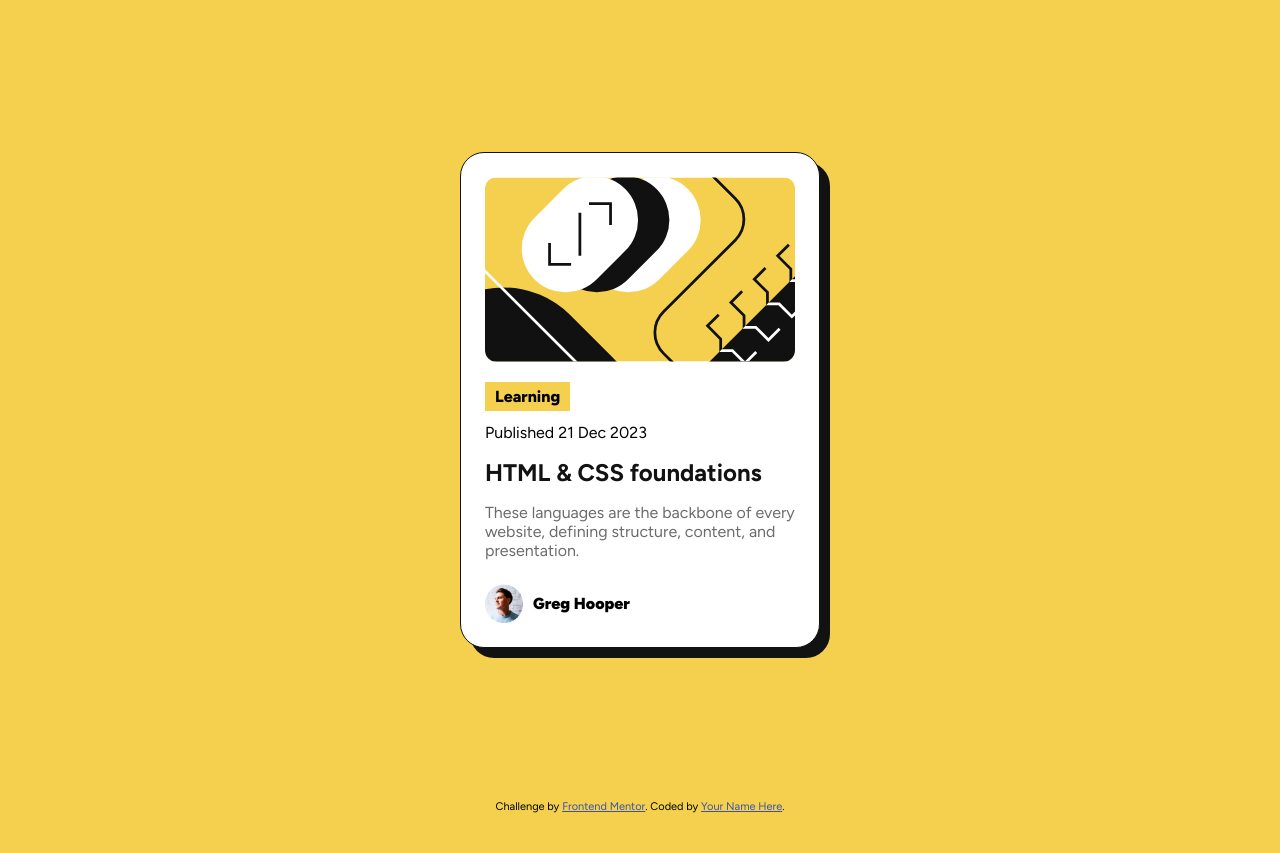
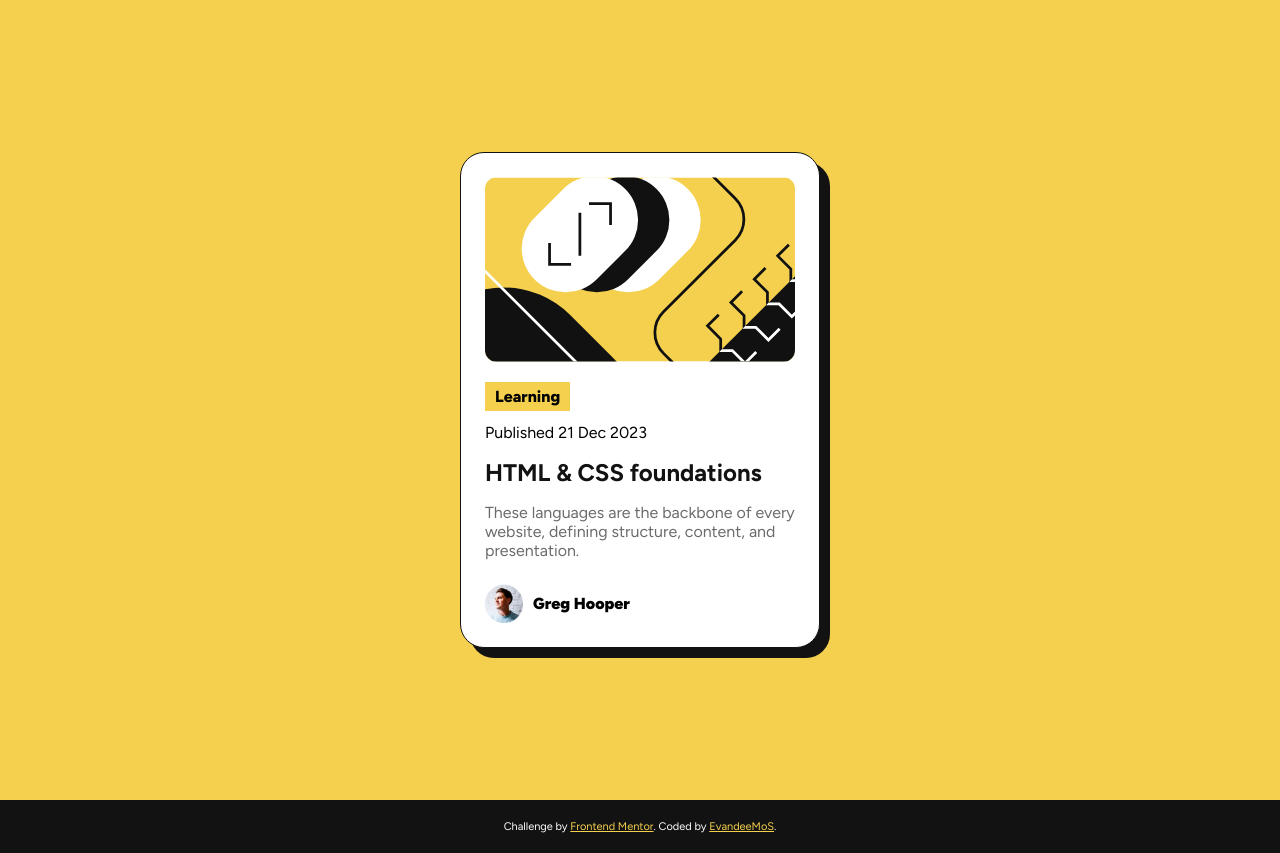
Before and after one commit to EvandeeMoS/blog-preview-card, a plain HTML site: page index.html in a window 1280 px wide. Before the commit the page ends 813 px from the top, so only its background shows below. Drawn offline with Linux system fonts and the light colour scheme; a web font is replaced by a local one.

Commit message:
feat - add footer to index.html

```diff
--- a/index.html
+++ b/index.html
@@ -41,9 +41,9 @@
     </div>
   </main>
 
-  <div class="attribution">
-    Challenge by <a href="https://www.frontendmentor.io?ref=challenge" target="_blank">Frontend Mentor</a>.
-    Coded by <a href="#">Your Name Here</a>.
-  </div>
+  <footer class="attribution">
+    <p>Challenge by <a href="https://www.frontendmentor.io?ref=challenge" target="_blank">Frontend Mentor</a>.
+    Coded by <a href="https://github.com/EvandeeMoS" target="_blank">EvandeeMoS</a>.</p>
+  </footer>
 </body>
 </html>
--- a/style.css
+++ b/style.css
@@ -87,6 +87,21 @@ main {
     font-weight: 950;
 }
 
+footer {
+    padding: 2rem 0;
+    background: hsl(0, 0%, 7%);
+    font-size: 1.2rem;
+    color: #FFF;
+}
+
+footer a:link {
+    color: hsl(47, 88%, 63%);
+}
+
+footer a:visited {
+    color: hsl(36, 75%, 56%);
+}
+
 @media(max-width: 460px) {
     body {
         font-size: 1.4rem;
```
Also changed, not shown: readme-assets/desktop-view.png (added), readme-assets/mobile-view.png (added).
